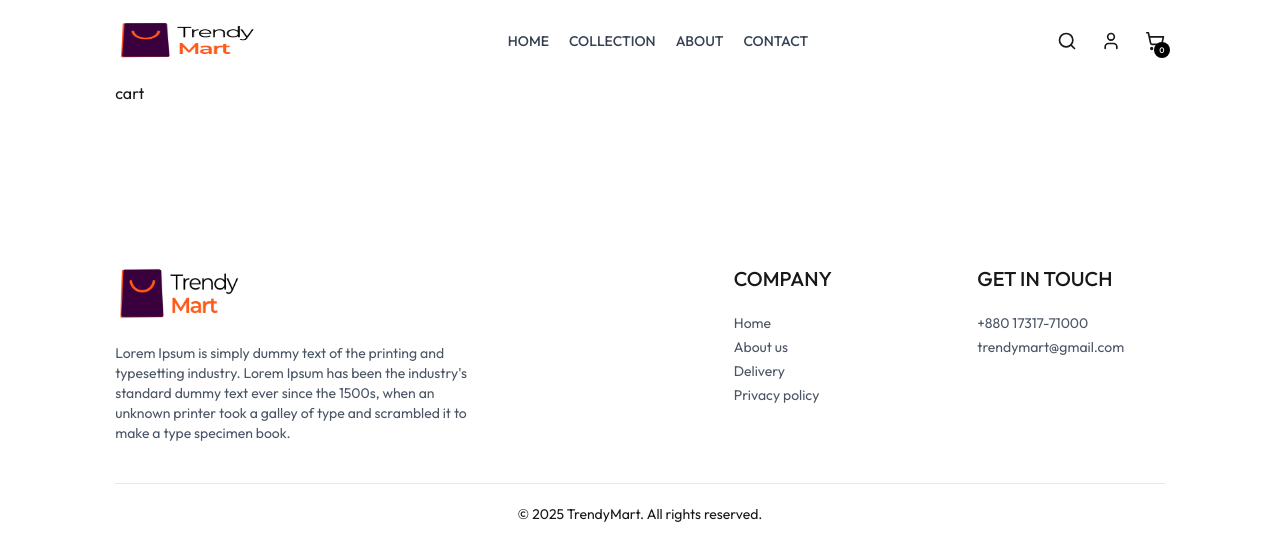
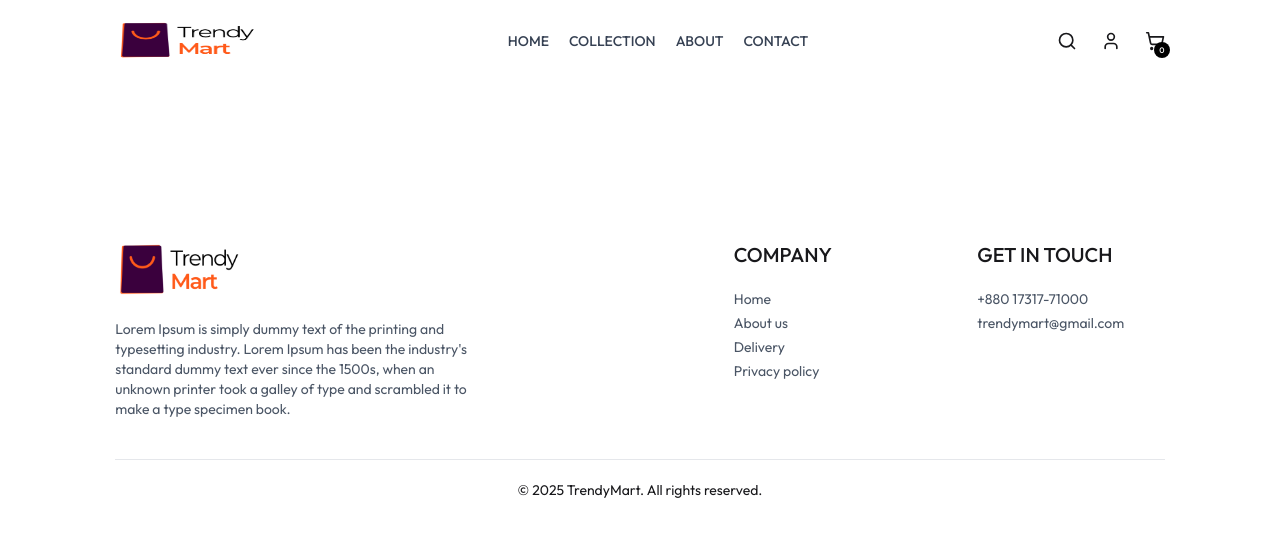
Before and after one commit to syedmehedi34/TrendyMart-client, a React (Vite) app: page /cart in a window 1280 px wide. Shown: the top 560 px of the page. Built offline with nearby package versions, Linux system fonts and the light colour scheme.

Commit message:
some changes done in context

```diff
--- a/src/context/ShopContext.jsx
+++ b/src/context/ShopContext.jsx
@@ -53,7 +53,7 @@ const ShopContextProvider = (props) => {
   };
 
   useEffect(() => {
-    console.log(cartItems);
+    // console.log(cartItems);
   }, [cartItems]);
 
   const value = {
--- a/src/pages/Cart.jsx
+++ b/src/pages/Cart.jsx
@@ -1,7 +1,12 @@
+import { useContext } from "react";
+import { ShopContext } from "../context/ShopContext";
+
 const Cart = () => {
+  const { products, currency, cartItems } = useContext(ShopContext);
+  console.log(products);
   return (
     <div>
-      <h1>cart</h1>
+      <h1></h1>
     </div>
   );
 };
```
